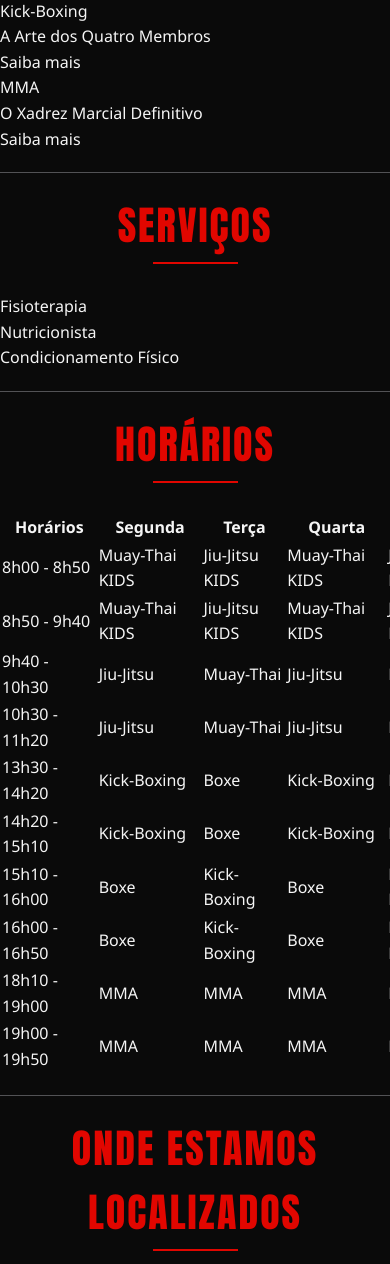
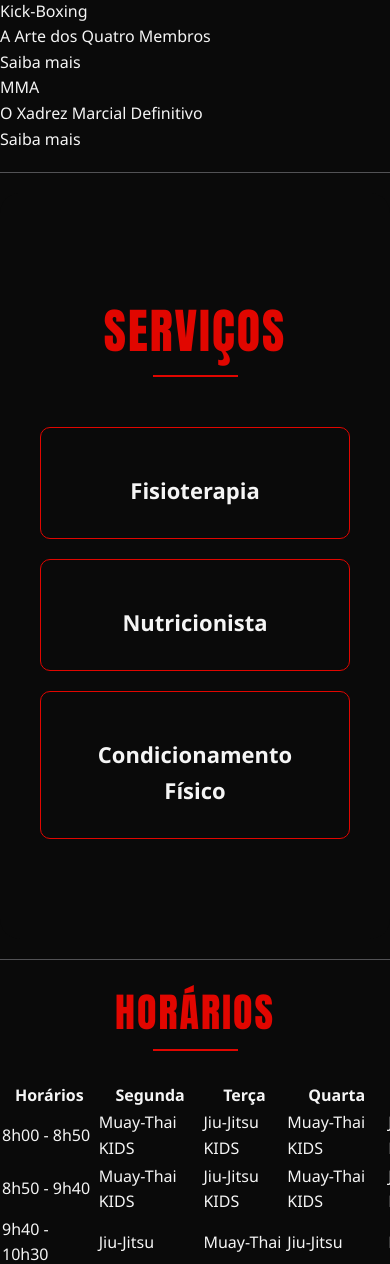
Before and after one commit to MB-Brothers-Web-Application/MB-Brothers-Web-Application, a Flask app: page / in a window 390 px wide. Shown: the part 2553-3817 px from the top of the page. Run offline with Flask 3, Linux system fonts and the light colour scheme.

Commit message:
feat/css-sobre: Adiciona css serviços

```diff
--- a/projeto-mb-brothers/static/css/style.css
+++ b/projeto-mb-brothers/static/css/style.css
@@ -508,3 +508,213 @@ nav:has(#menu:target) .fechar {
         padding: 5px 10px;
     }
 }
+
+/*===========SERVIÇOS - MB BROTHERS==============*/
+.servicos {
+    background-color: var(--preto);
+    padding: 80px 20px;
+    width: 100%;
+    display: flex;
+    flex-direction: column;
+    gap: 50px;
+    margin: 0 auto;
+    max-width: 1200px;
+    border-radius: 20px;
+    box-sizing: border-box;
+}
+
+/*Container principal dos serviços*/
+.servicos-lista {
+    display: grid;
+    grid-template-columns: repeat(3, minmax(0, 1fr));
+    gap: 25px;
+    margin-top: 40px;
+    padding: 40px 20px;
+    text-align: center;
+    align-items: center;
+    width: 100%;
+    max-width: 1200px;
+    margin: 0 auto;
+}
+
+/*Título dos serviços*/
+.servicos-lista h2 {
+    font-family: var(--fonte-titulo);
+    grid-column: 1 / -1;
+    color: var(--vermelho);
+    letter-spacing: 2px;
+    margin-bottom: 5px;
+    font-weight: normal;
+    padding-bottom: 10px;
+    text-transform: uppercase;
+    text-align: center;
+    box-sizing: border-box;
+}
+
+/*card dos serviços*/
+.servicos-unitario {
+    display: flex;
+    width: 100%;
+    box-sizing: border-box;
+    flex-direction: column;
+    gap: 20px;
+    align-items: center;
+    text-align: center;
+    padding: 20px;
+    background-color: var(--preto);
+    border-radius: 10px;
+    transition: all 0.3s ease;
+    border: 1px solid var(--vermelho);
+    overflow: hidden;
+    text-align: center;
+    justify-content: center;
+    border-radius: 10px;
+    position: relative;
+}
+
+/*Efeito hover nos cards dos serviços*/
+.servicos-unitario:hover {
+    background-color: var(--vermelho);
+    color: var(--branco);
+    transform: translateY(-5px);
+    box-shadow: 0 10px 25px rgba(217, 4, 41, 0.2);
+}
+
+/*Imagem dos serviços*/
+.servicos-unitario img {
+    width: 100%;
+    height: auto;
+    border-radius: 10px;
+    max-width: 300px;
+    margin: 0 auto;
+    object-fit: cover;
+    display: block;
+    box-shadow: 0 8px 24px rgba(0, 0, 0, 0.7);
+}
+
+/*Descrição dos serviços*/
+.servicos-unitario p {
+    font-size: 20px;
+    color: var(--branco);
+    margin-bottom: 10px;
+    margin: 0;
+    font-weight: bold;
+    flex-grow: 1;
+    padding: 20px 10px;
+    text-align: center;
+    text-align: center;
+}
+
+/*Responsividade da página serviços*/
+
+/*========== CELULAR (padrão) ========== */
+@media (max-width: 600px) {
+    .servicos {
+        padding: 45px 20px;
+        grid-template-columns: 1fr;
+        align-items: center;
+        gap: 15px;
+    }
+
+    .servicos-lista {
+        gap: 20px;
+        display: flex;
+        flex-direction: column;
+        align-items: center;
+    }
+
+    .servicos-lista h2 {
+        font-size: 38px;
+        margin-bottom: 20px;
+        text-align: center;
+        width: 100%;
+    }
+
+    .servicos-unitario {
+        gap: 15px;
+        padding: 15px;
+        border-radius: 10px;
+        width: 100%;
+        min-height: 100px;
+    }
+
+    .servicos-unitario img {
+        width: 100%;
+        height: 220px;
+        max-width: 250px;
+    }
+
+    .servicos-unitario p {
+        font-size: 20px;
+        padding: 15px 10px;
+        text-align: center;
+    }
+}
+
+/*========== TABLET (900px) ========== */
+@media (max-width: 900px) {
+    .servicos {
+        padding: 60px 20px;
+    }
+
+    .servicos-lista {
+        gap: 20px;
+        grid-template-columns: repeat(2, minmax(0, 1fr));
+    }
+
+    .servicos-lista h2 {
+        font-size: 48px;
+        margin-bottom: 15px;
+    }
+
+    .servicos-unitario {
+        gap: 15px;
+        padding: 15px;
+        border-radius: 10px;
+    }
+
+    .servicos-unitario img {
+        width: 100%;
+        height: auto;
+        max-width: 250px;
+    }
+
+    .servicos-unitario p {
+        font-size: 22px;
+        padding: 15px 10px;
+    }
+}
+
+/*========== DESKTOP (1200px) ========== */
+@media (min-width: 1200px) {
+    .servicos {
+        padding: 80px 20px;
+    }
+
+    .servicos-lista {
+        gap: 25px;
+        grid-template-columns: repeat(3, minmax(0, 1fr));
+    }
+
+    .servicos-lista h2 {
+        font-size: 54px;
+        margin-bottom: 20px;
+    }
+
+    .servicos-unitario {
+        gap: 20px;
+        padding: 20px;
+        border-radius: 10px;
+    }
+
+    .servicos-unitario img {
+        width: 100%;
+        height: auto;
+        max-width: 300px;
+    }
+
+    .servicos-unitario p {
+        font-size: 24px;
+        padding: 20px 10px;
+    }
+}
```
